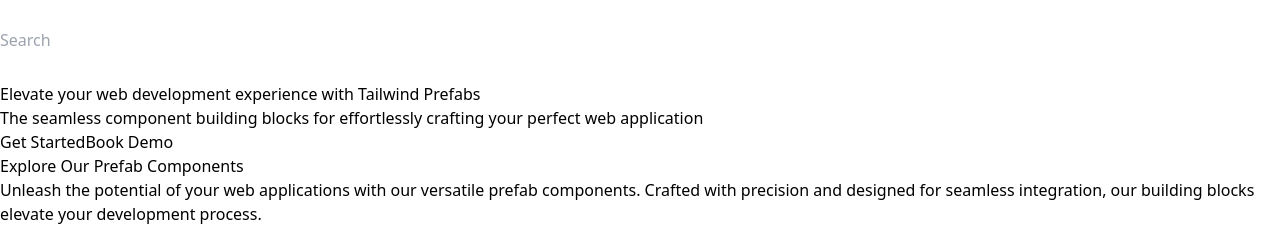
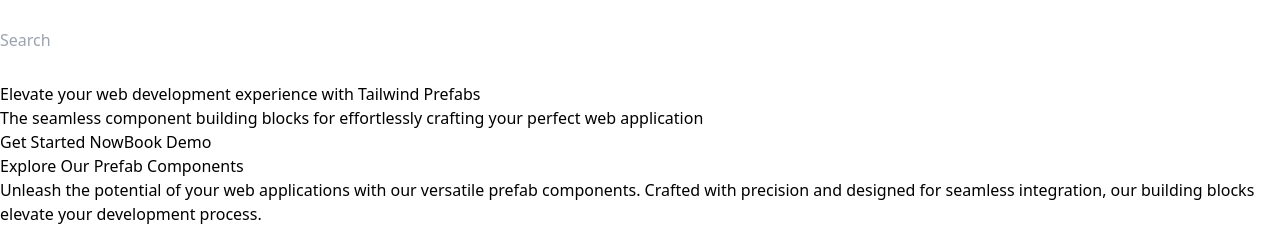
Before and after one commit to mightymeld/mightymeld-tailwind-landing-page, a React (Vite) app: page / in a window 1280 px wide. Shown: the part 1300-1526 px from the top of the page. Built offline with nearby package versions, Linux system fonts and the light colour scheme.

Commit message:
tiny change

```diff
--- a/src/Hero.tsx
+++ b/src/Hero.tsx
@@ -9,7 +9,7 @@
                     <p className="mt-5 sm:mt-10 lg:w-10/12 text-slate-500 font-normal text-center text-sm sm:text-lg">The seamless component building blocks for effortlessly crafting your perfect web application </p>
                 </div>
                 <div className="flex justify-center items-center">
-                    <button className="  bg-sky-700 transition duration-150 ease-in-out hover:bg-sky-600 lg:text-xl lg:font-bold  rounded text-white px-4 sm:px-10 py-2 sm:py-4 text-sm">Get Started</button>
+                    <button className="  bg-sky-700 transition duration-150 ease-in-out hover:bg-sky-600 lg:text-xl lg:font-bold  rounded text-white px-4 sm:px-10 py-2 sm:py-4 text-sm">Get Started Now</button>
                     <button className="ml-4   bg-transparent transition duration-150 ease-in-out hover:border-sky-600 lg:text-xl lg:font-bold  hover:text-sky-600 rounded border border-sky-700 text-sky-700 px-4 sm:px-10 py-2 sm:py-4 text-sm">Book Demo</button>
                 </div>
             </div>
```
